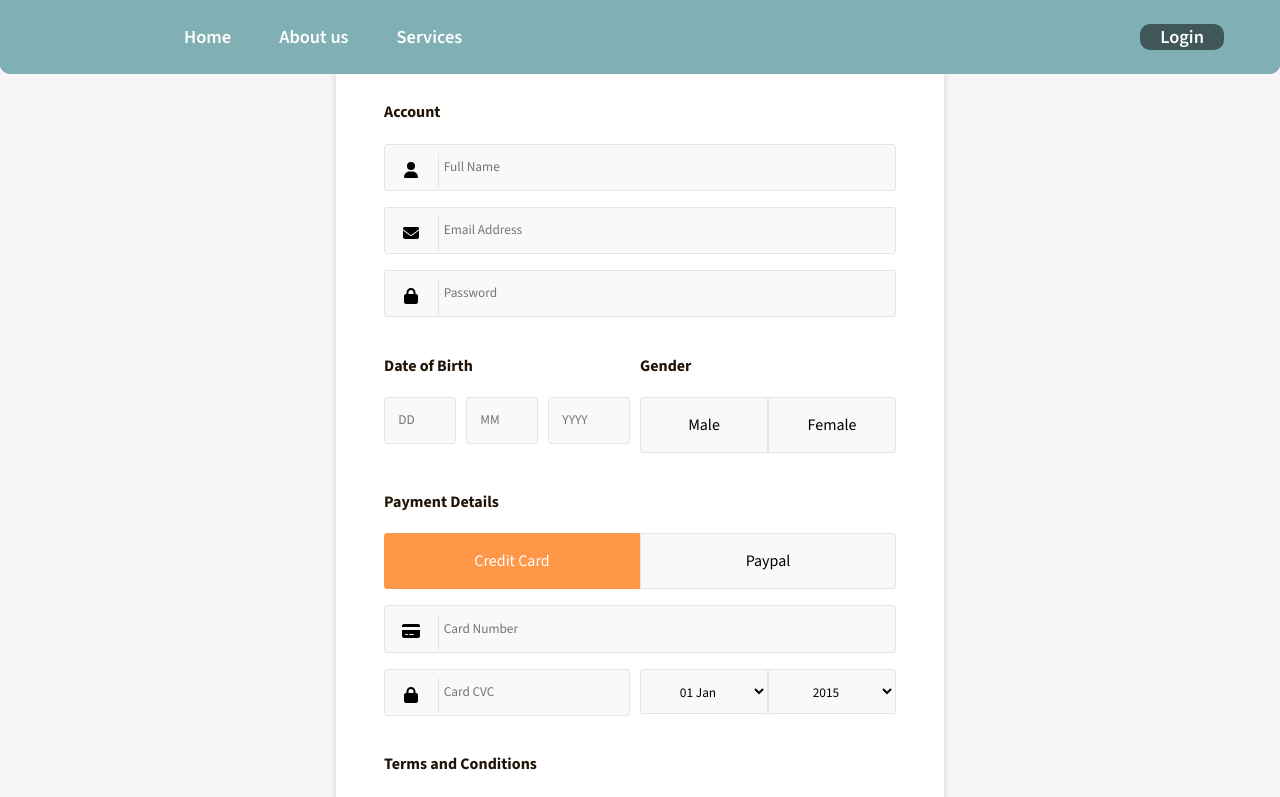
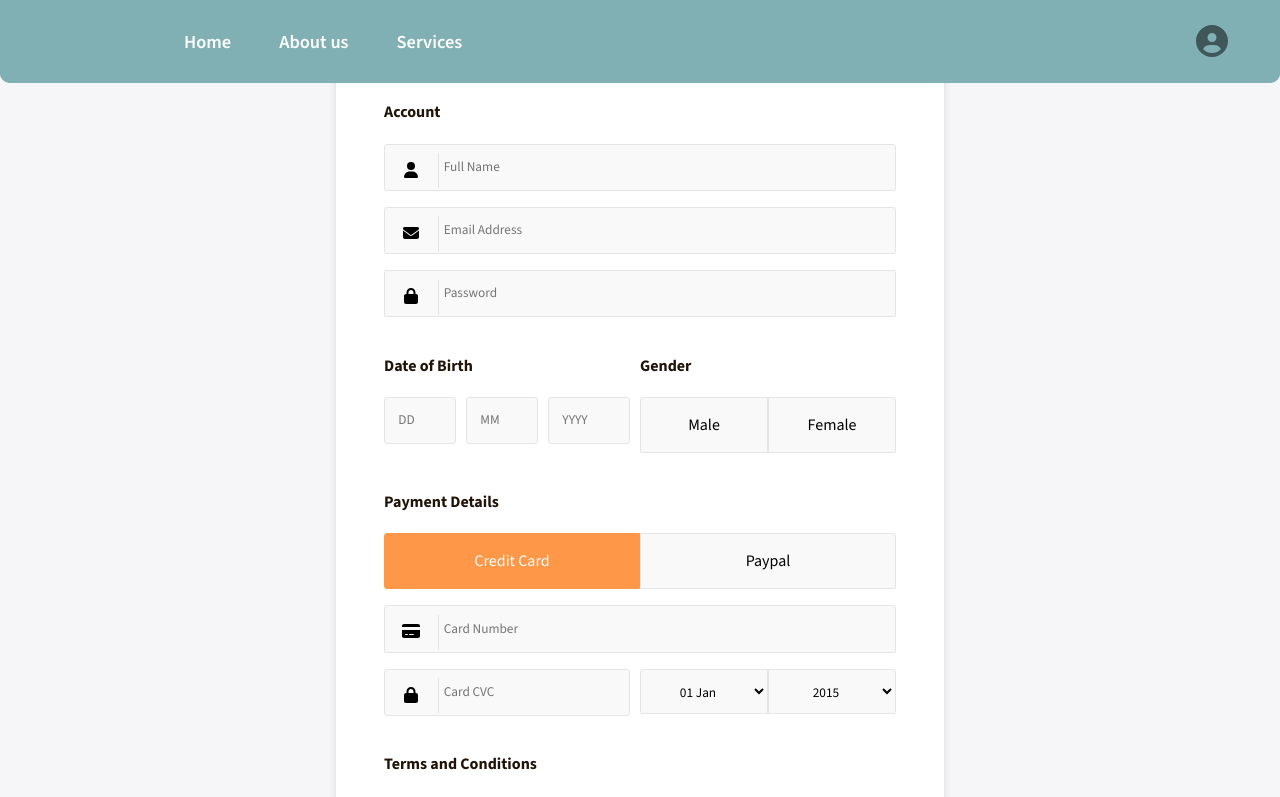
Before and after one commit to BaraaHalabi/Service-Provider-Web, a React (Create React App) app: page /payment in a window 1280 px wide. Shown: the top 797 px of the page. Built offline with nearby package versions, Linux system fonts and the light colour scheme; sample sign-in values are in the browser's storage.

Commit message:
Auth Routes

```diff
--- a/src/auth.js
+++ b/src/auth.js
@@ -1,15 +1,32 @@
-// auth.js or wherever your AuthContext is defined
-import React, { createContext, useContext, useState } from "react";
+// auth.js
+import React, { createContext, useContext, useState, useEffect } from "react";
 
 const AuthContext = createContext();
 
 export const useAuth = () => useContext(AuthContext);
 
 export const AuthProvider = ({ children }) => {
-  const [isLoggedIn, setIsLoggedIn] = useState(false);
+  const [isLoggedIn, setIsLoggedIn] = useState(!!localStorage.getItem("token"));
+
+  useEffect(() => {
+    const token = localStorage.getItem("token");
+    if (token) {
+      setIsLoggedIn(true);
+    }
+  }, []);
+
+  const login = (token) => {
+    localStorage.setItem("token", token);
+    setIsLoggedIn(true);
+  };
+
+  const logout = () => {
+    localStorage.removeItem("token");
+    setIsLoggedIn(false);
+  };
 
   return (
-    <AuthContext.Provider value={{ isLoggedIn, setIsLoggedIn }}>
+    <AuthContext.Provider value={{ isLoggedIn, setIsLoggedIn, login, logout }}>
       {children}
     </AuthContext.Provider>
   );
--- a/src/components/ProtectedRoute.jsx
+++ b/src/components/ProtectedRoute.jsx
@@ -1,10 +1,16 @@
 import React from "react";
 import { Navigate } from "react-router-dom";
+import { useAuth } from "../auth";
 
 const ProtectedRoute = ({ element: Component, ...rest }) => {
+  const { isLoggedIn } = useAuth();
   const token = localStorage.getItem("token");
 
-  return token ? <Component {...rest} /> : <Navigate to="/login" />;
+  return isLoggedIn || token ? (
+    <Component {...rest} />
+  ) : (
+    <Navigate to="/login" />
+  );
 };
 
 export default ProtectedRoute;
```
Also changed, not shown: src/App.js (+5 -3 lines).
